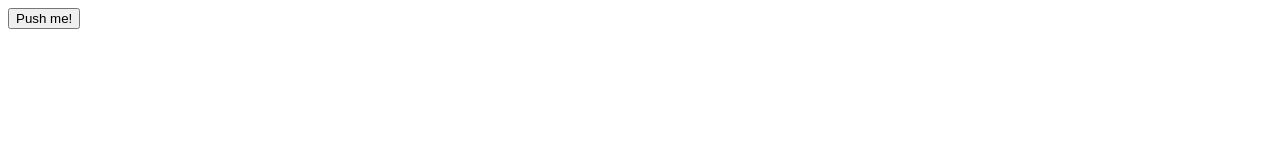
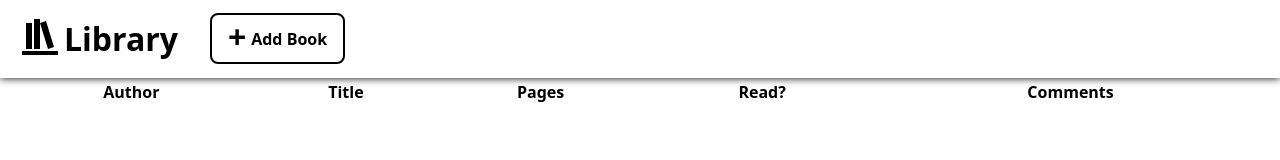
Before and after one commit to cjbarr1013/Library, a plain HTML site: page index.html in a window 1280 px wide. Drawn offline with Linux system fonts and the light colour scheme.

Commit message:
Add header, style header and 'Add Book' button

```diff
--- a/index.html
+++ b/index.html
@@ -7,7 +7,20 @@
     <link rel="stylesheet" href="style.css">
 </head>
 <body>
-    <button>Push me!</button>
+    <header>
+        <h1>Library</h1>
+        <button id="add"><span>+</span>Add Book</button>
+    </header>
+    <table>
+        <tr>
+            <th>Author</th>
+            <th>Title</th>
+            <th>Pages</th>
+            <th>Read?</th>
+            <th>Comments</th>
+            <th></th>
+        </tr>
+    </table>
     <script src="script.js"></script>
 </body>
 </html>
--- a/script.js
+++ b/script.js
@@ -15,5 +15,5 @@ function addBookToLibrary() {
   myLibrary.push(new Book(author, title, pages, read));
 };
 
-const myButton = document.querySelector("button");
+const myButton = document.querySelector("#add");
 myButton.addEventListener("click", addBookToLibrary);
--- a/style.css
+++ b/style.css
@@ -0,0 +1,68 @@
+html {
+    height: 100%;
+    font-size: 16px;
+}
+
+body {
+    font-family: system-ui, -apple-system, BlinkMacSystemFont, 'Segoe UI', Roboto, Oxygen, Ubuntu, Cantarell, 'Open Sans', 'Helvetica Neue', sans-serif;
+    margin: 0;
+}
+
+header {
+    display: flex;
+    align-items: center;
+    gap: 1rem;
+    box-shadow: 0 0rem 0.5rem black;
+}
+
+h1 {
+    display: flex;
+    align-items: center;
+    margin: 0.5rem 1rem;
+}
+
+h1:before {
+    content: url(icons/bookshelf.svg);
+    display: inline-block;
+    width: 3rem;
+    height: auto;
+    margin: 0.3rem 0rem 0 0;
+}
+
+table {
+    width: 100vw;
+}
+
+#add {
+    display: flex;
+    align-items: center;
+    gap: 0.3rem;
+    padding: 0 1rem;
+    font-family: inherit;
+    font-size: 1rem;
+    font-weight: 600;
+    background-color: white;
+    border: 2px solid black;
+    border-radius: 0.5rem;
+    fill: black;
+    transition: all 0.5s;
+    touch-action: manipulation;
+}
+
+#add:hover {
+    cursor: pointer;
+    border-color: #06f;
+    color: #06f;
+    fill: #06f;
+}
+
+#add:active {
+    border-color: #06f;
+    color: #06f;
+    fill: #06f;
+  }
+
+#add span {
+    margin-bottom: 0.25rem;
+    font-size: 2rem;
+}
```
Also changed, not shown: icons/bookshelf.svg (added).
